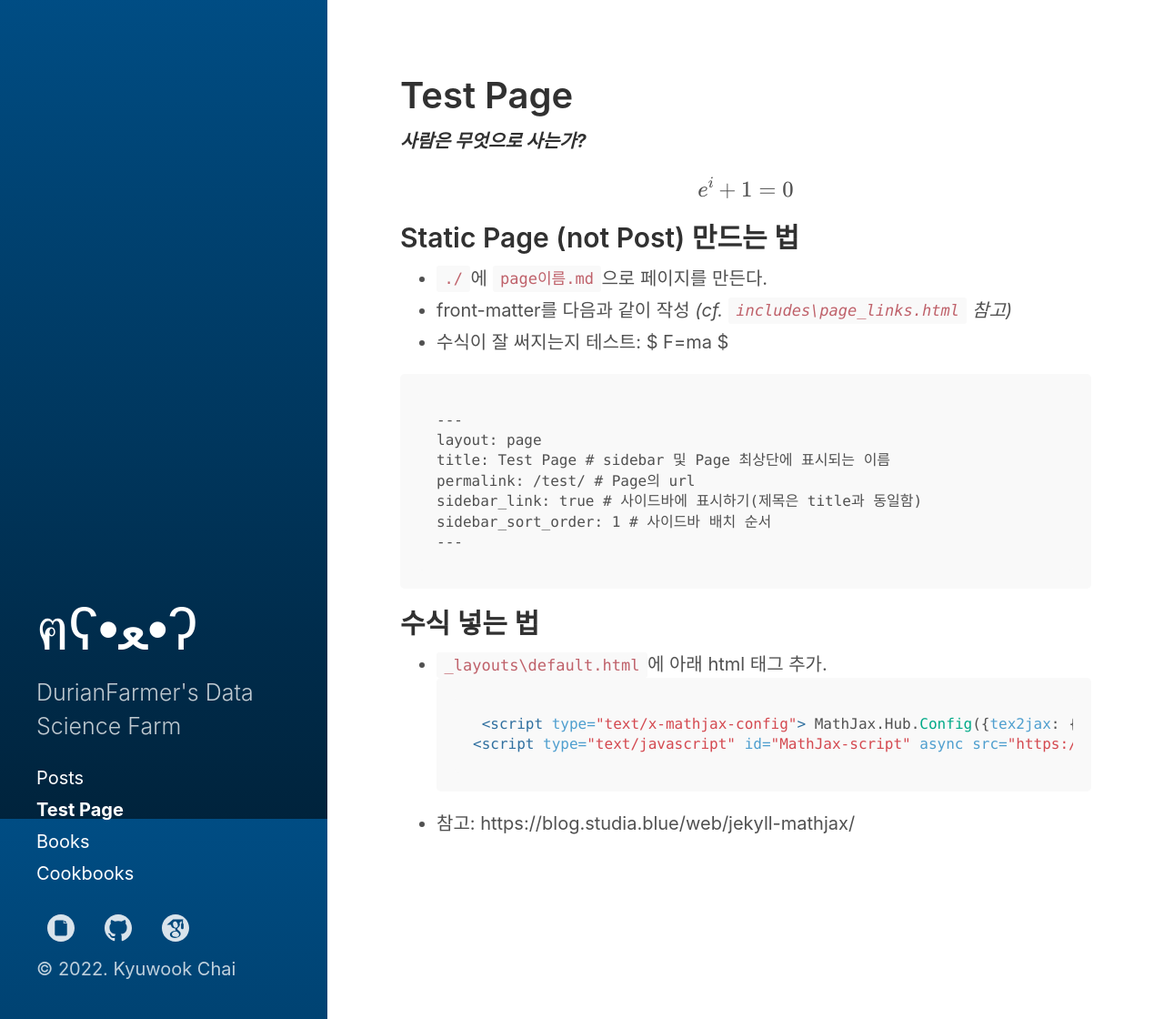
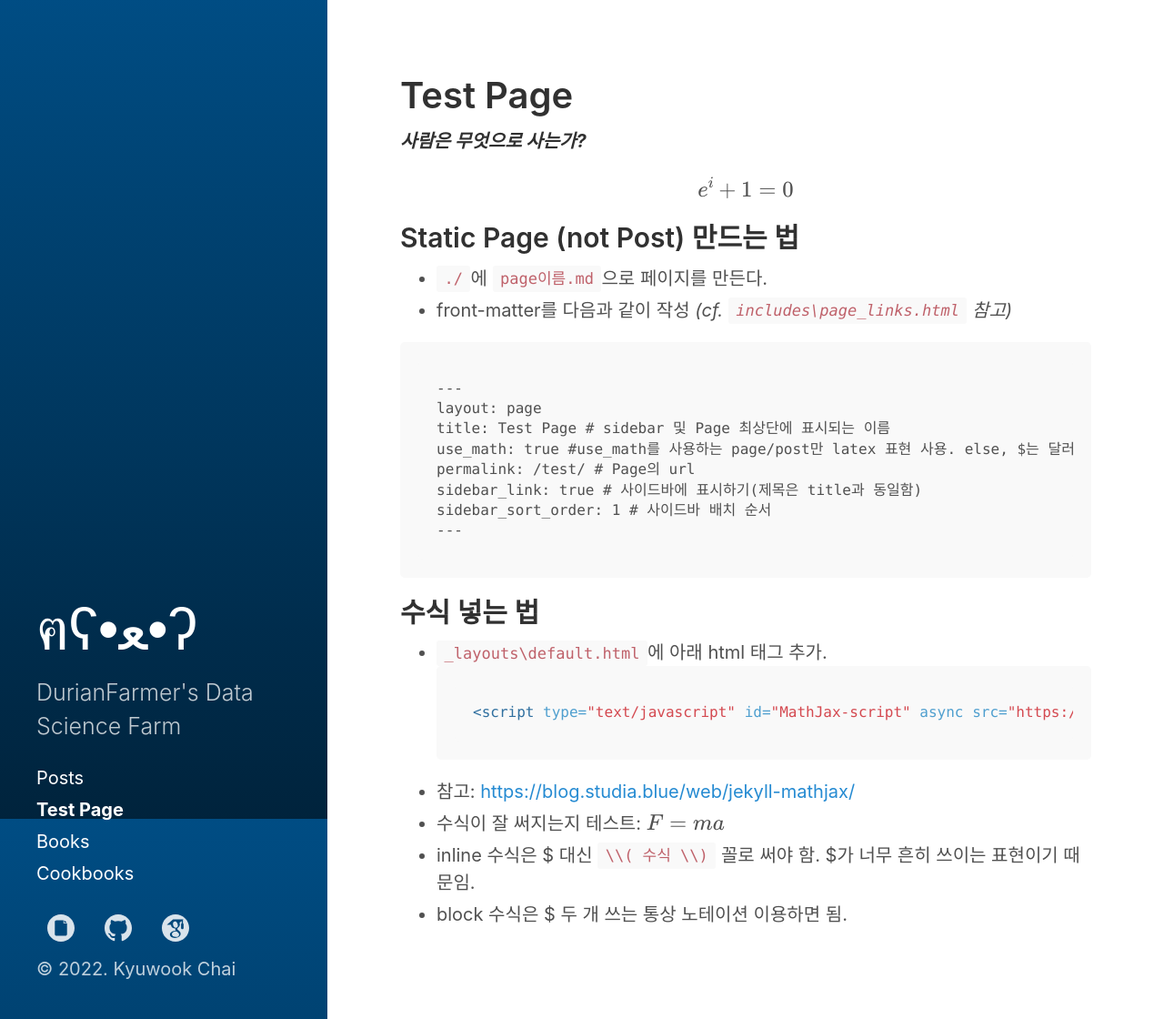
Before and after one commit to DurianFarmer/DurianFarmer.github.io, a Jekyll site: the page built from test.md, in a window 1280 px wide and 1120 px high. Shown: the whole window at 91% size. Built offline with Jekyll 4.4.1, drawn with Linux system fonts in a browser that asks for light colours; nearby versions of some CDN libraries.

Commit message:
page 추가 실험

````diff
--- a/_layouts/default.html
+++ b/_layouts/default.html
@@ -4,10 +4,10 @@
   {% include head.html %}
 
   <!-- 220928 마크다운에 수식 쓸 수 있도록 하기 -->
-  <!-- 첫번째 script는 inline 수식을 $ 수식 $ 꼴로 표현할 수 있게 해줌. else, \\( 수식 \\) 로 써야 함-->
-  <!-- 두번째 script는 Latex 수식을 쓸 수 있게 해줌 -->
-  <script type="text/x-mathjax-config"> MathJax.Hub.Config({tex2jax: {inlineMath: [['$','$'], ['\\(','\\)']]}}); </script>
-  <script type="text/javascript" id="MathJax-script" async src="https://cdn.jsdelivr.net/npm/mathjax@3/es5/tex-chtml.js"></script>
+  <!-- Latex 수식을 쓸 수 있게 해줌 -->
+  {% if page.use_math %}
+    <script type="text/javascript" id="MathJax-script" async src="https://cdn.jsdelivr.net/npm/mathjax@3/es5/tex-chtml.js"></script>
+  {% endif %}
 
   <body class="{{ page.layout }}{% if page.url == '/' %} home{% endif %}">
 
--- a/test.md
+++ b/test.md
@@ -2,6 +2,7 @@
 layout: page
 title: Test Page
 permalink: /test/
+use_math: true
 sidebar_link: true
 sidebar_sort_order: 1
 ---
@@ -11,14 +12,14 @@ sidebar_sort_order: 1
 $$ e^{i} + 1 = 0 $$
 
 ## Static Page (not Post) 만드는 법
-* `./`에 `page이름.md`으로 페이지를 만든다.
-* front-matter를 다음과 같이 작성 *(cf. `includes\page_links.html` 참고)*
-* 수식이 잘 써지는지 테스트: $ F=ma $
+- `./`에 `page이름.md`으로 페이지를 만든다.
+- front-matter를 다음과 같이 작성 *(cf. `includes\page_links.html` 참고)*
 
 ```
 ---
 layout: page
 title: Test Page # sidebar 및 Page 최상단에 표시되는 이름
+use_math: true #use_math를 사용하는 page/post만 latex 표현 사용. else, $는 달러로 표시.
 permalink: /test/ # Page의 url
 sidebar_link: true # 사이드바에 표시하기(제목은 title과 동일함)
 sidebar_sort_order: 1 # 사이드바 배치 순서
@@ -28,7 +29,9 @@ sidebar_sort_order: 1 # 사이드바 배치 순서
 ## 수식 넣는 법
 - `_layouts\default.html`에 아래 html 태그 추가.
 ```html
-   <script type="text/x-mathjax-config"> MathJax.Hub.Config({tex2jax: {inlineMath: [['$','$'], ['\\(','\\)']]}});</script>
   <script type="text/javascript" id="MathJax-script" async src="https://cdn.jsdelivr.net/npm/mathjax@3/es5/tex-chtml.js"></script>
 ```
-- 참고: https://blog.studia.blue/web/jekyll-mathjax/
+- 참고: [https://blog.studia.blue/web/jekyll-mathjax/](https://blog.studia.blue/web/jekyll-mathjax/)
+- 수식이 잘 써지는지 테스트: \\( F=ma \\)
+- inline 수식은 $ 대신 `\\( 수식 \\)` 꼴로 써야 함. $가 너무 흔히 쓰이는 표현이기 때문임.
+- block 수식은 $ 두 개 쓰는 통상 노테이션 이용하면 됨.
````
